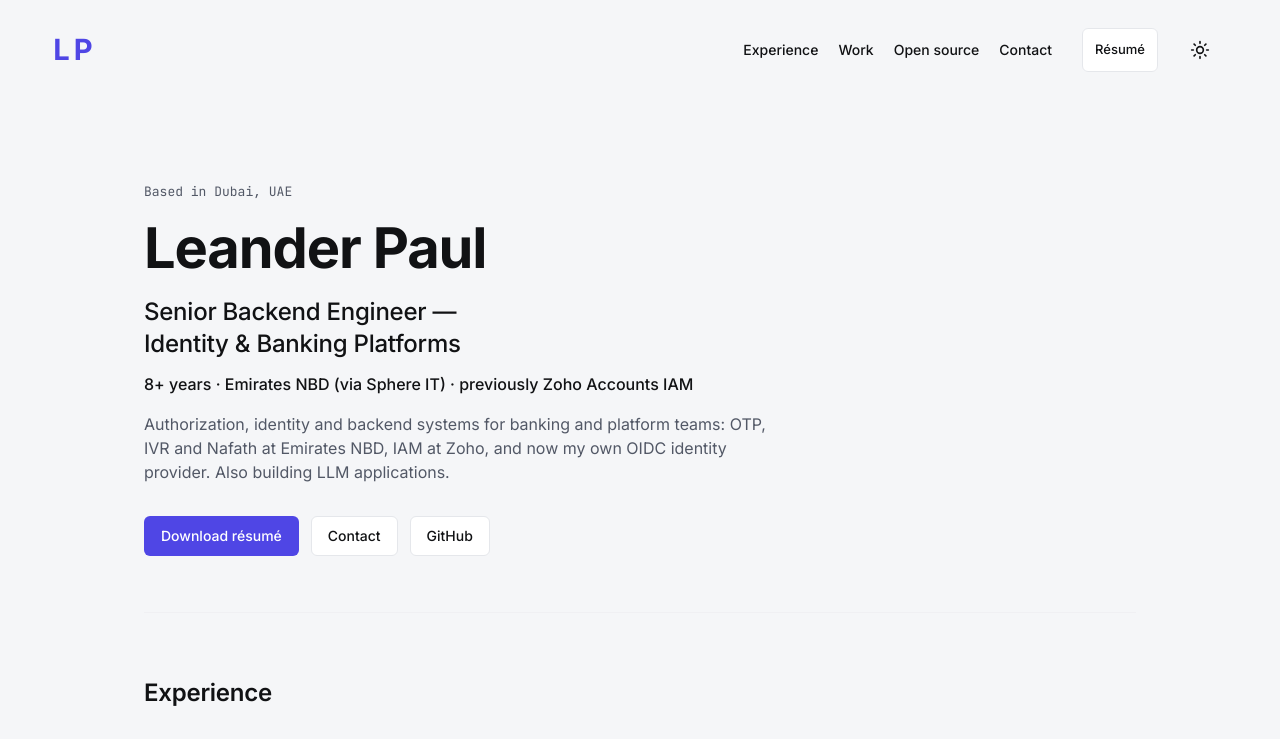
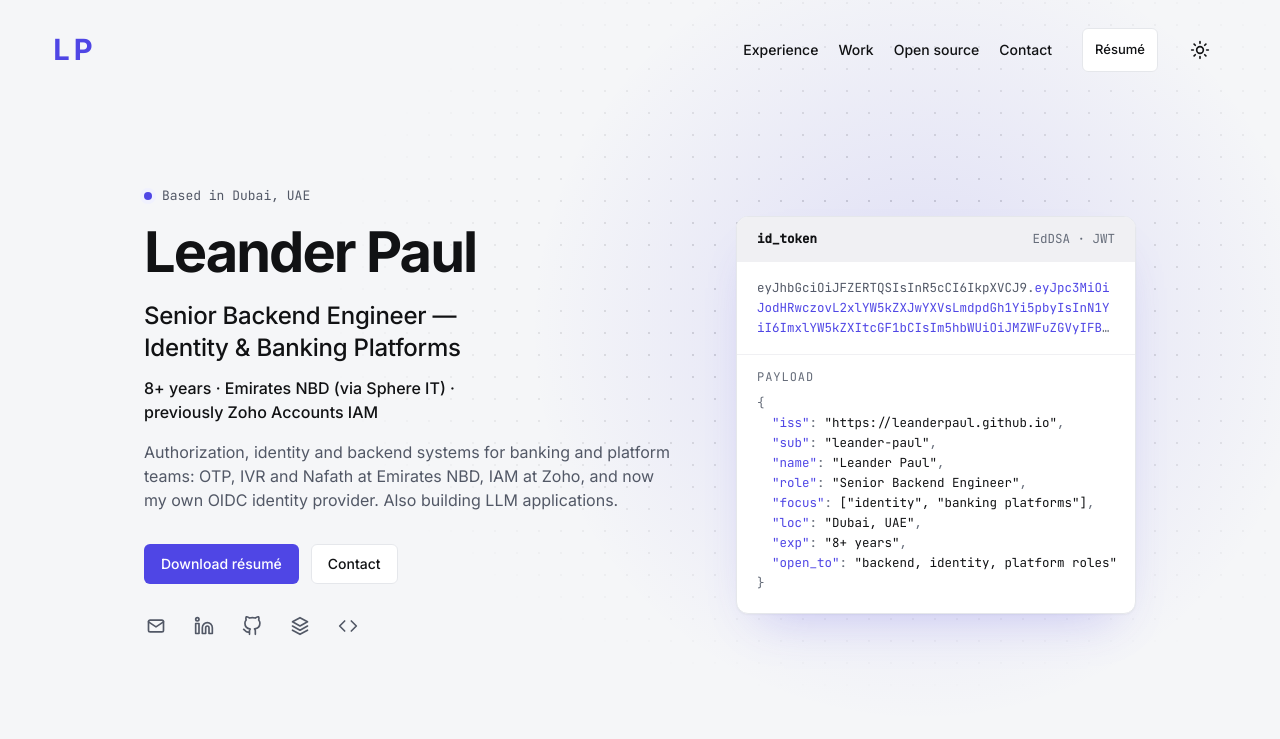
Before and after one commit to leanderpaul/leanderpaul.github.io, a Vue app: page / in a window 1280 px wide. Shown: the top 739 px of the page. Built offline with nearby package versions, Linux system fonts and the light colour scheme.

Commit message:
feat(home): add id_token hero card and numbered sections
Co-Authored-By: Claude Opus 5.5 <noreply@anthropic.com>

```diff
--- a/src/pages/home/hero.component.vue
+++ b/src/pages/home/hero.component.vue
@@ -1,31 +1,86 @@
 <script lang="ts" setup>
+import SocialIcon from '@app/components/social-icon.component.vue';
+import { SOCIAL_LINKS } from '@app/components/social-links.util';
 import { ShButton } from '@app/components/ui';
 import { HERO_CONTEXT, PROFILE, RESUME_DOWNLOAD_NAME, RESUME_FILE } from '@app/content';
+
+import TokenCard from './token-card.component.vue';
 </script>
 
 <template>
   <section class="hero" aria-labelledby="hero-title">
+    <div class="intro">
       <p class="location">Based in {{ PROFILE.location }}</p>
       <h1 id="hero-title" class="name">{{ PROFILE.name }}</h1>
       <p class="headline">{{ PROFILE.headline }}</p>
-    <p class="context">{{ HERO_CONTEXT.join(' · ') }}</p>
+      <p class="context">
+        <template v-for="(item, index) in HERO_CONTEXT" :key="item">
+          <span class="fact">{{ item }}</span>
+          <template v-if="index < HERO_CONTEXT.length - 1"> · </template>
+        </template>
+      </p>
       <p class="tagline">{{ PROFILE.tagline }}</p>
       <div class="actions">
         <ShButton variant="primary" size="lg" :href="RESUME_FILE" :download="RESUME_DOWNLOAD_NAME">Download résumé</ShButton>
         <router-link v-slot="{ href, navigate }" custom :to="{ hash: '#contact' }">
           <ShButton variant="secondary" size="lg" :href="href" @click="navigate">Contact</ShButton>
         </router-link>
-      <ShButton variant="secondary" size="lg" :href="PROFILE.links.github" target="_blank" rel="noopener">GitHub</ShButton>
       </div>
+      <ul class="socials" role="list">
+        <li v-for="link in SOCIAL_LINKS" :key="link.label">
+          <a
+            class="social"
+            :href="link.href"
+            :aria-label="link.label"
+            :title="link.label"
+            :target="link.external ? '_blank' : undefined"
+            :rel="link.external ? 'noopener' : undefined"
+          >
+            <SocialIcon :icon="link.icon" />
+          </a>
+        </li>
+      </ul>
+    </div>
+    <TokenCard class="card" />
   </section>
 </template>
 
 <style scoped>
 .hero {
-  padding: 112px 0 56px;
+  position: relative;
+  isolation: isolate;
+  display: grid;
+  grid-template-columns: minmax(0, 1fr);
+  gap: 48px;
+  align-items: center;
+  padding: 112px 0 72px;
+}
+
+.hero::before,
+.hero::after {
+  content: '';
+  position: absolute;
+  inset: -100px 0 0 50%;
+  z-index: -1;
+  width: 100vw;
+  translate: -50% 0;
+  pointer-events: none;
+}
+
+.hero::before {
+  background-image: radial-gradient(color-mix(in srgb, var(--sh-text-primary) 16%, transparent) 1px, transparent 1.5px);
+  background-size: 22px 22px;
+  mask-image: radial-gradient(ellipse 60% 70% at 70% 45%, #000 20%, transparent 75%);
+}
+
+.hero::after {
+  background: radial-gradient(560px circle at 72% 48%, color-mix(in srgb, var(--sh-accent) 14%, transparent), transparent 70%);
 }
 
 .location {
+  display: inline-flex;
+  align-items: center;
+  gap: 10px;
   margin-bottom: 16px;
   font-family: var(--sh-font-mono);
   font-size: var(--sh-text-code);
@@ -33,11 +88,20 @@ import { HERO_CONTEXT, PROFILE, RESUME_DOWNLOAD_NAME, RESUME_FILE } from '@app/c
   color: var(--sh-text-secondary);
 }
 
+.location::before {
+  content: '';
+  width: 8px;
+  height: 8px;
+  border-radius: var(--sh-radius-full);
+  background: var(--sh-accent);
+  box-shadow: 0 0 0 4px var(--sh-accent-soft);
+}
+
 .name {
   font-size: var(--sh-text-hero);
   line-height: var(--sh-text-hero--line-height);
   font-weight: 700;
-  letter-spacing: -0.02em;
+  letter-spacing: -0.035em;
 }
 
 .headline {
@@ -57,8 +121,12 @@ import { HERO_CONTEXT, PROFILE, RESUME_DOWNLOAD_NAME, RESUME_FILE } from '@app/c
   color: var(--sh-text-primary);
 }
 
+.fact {
+  white-space: nowrap;
+}
+
 .tagline {
-  max-width: 64ch;
+  max-width: 60ch;
   margin-top: 16px;
   color: var(--sh-text-secondary);
 }
@@ -70,14 +138,88 @@ import { HERO_CONTEXT, PROFILE, RESUME_DOWNLOAD_NAME, RESUME_FILE } from '@app/c
   margin-top: 32px;
 }
 
+.socials {
+  display: flex;
+  gap: 4px;
+  margin: 20px -10px 0;
+  padding: 0;
+  list-style: none;
+}
+
+.social {
+  display: inline-flex;
+  align-items: center;
+  justify-content: center;
+  width: var(--sh-tap-target);
+  height: var(--sh-tap-target);
+  color: var(--sh-text-secondary);
+  border-radius: var(--sh-radius-md);
+  transition:
+    color var(--sh-duration-fast) var(--sh-ease-standard),
+    background-color var(--sh-duration-fast) var(--sh-ease-standard);
+}
+
+.social:hover {
+  color: var(--sh-accent-text);
+  background-color: var(--sh-accent-soft);
+}
+
 .headline,
 .tagline {
   overflow-wrap: anywhere;
 }
 
+.card {
+  max-width: 440px;
+}
+
+@media (min-width: 1080px) {
+  .hero {
+    grid-template-columns: minmax(0, 1fr) 400px;
+    gap: 56px;
+  }
+
+  .card {
+    max-width: none;
+  }
+}
+
+@media (prefers-reduced-motion: no-preference) {
+  .intro > * {
+    animation: rise 600ms var(--sh-ease-emphasized) both;
+  }
+
+  .intro > :nth-child(2) {
+    animation-delay: 60ms;
+  }
+
+  .intro > :nth-child(3) {
+    animation-delay: 120ms;
+  }
+
+  .intro > :nth-child(4) {
+    animation-delay: 180ms;
+  }
+
+  .intro > :nth-child(5) {
+    animation-delay: 240ms;
+  }
+
+  .intro > :nth-child(n + 6) {
+    animation-delay: 300ms;
+  }
+}
+
+@keyframes rise {
+  from {
+    opacity: 0;
+    translate: 0 12px;
+  }
+}
+
 @media (max-width: 768px) {
   .hero {
-    padding: 72px 0 40px;
+    padding: 72px 0 48px;
   }
 
   .headline {
@@ -89,11 +231,7 @@ import { HERO_CONTEXT, PROFILE, RESUME_DOWNLOAD_NAME, RESUME_FILE } from '@app/c
 @media (max-width: 480px) {
   .actions {
     display: grid;
-    grid-template-columns: repeat(2, minmax(0, 1fr));
-  }
-
-  .actions > :first-child {
-    grid-column: 1 / -1;
+    grid-template-columns: minmax(0, 1fr);
   }
 }
 </style>
--- a/src/pages/home/home-section.component.vue
+++ b/src/pages/home/home-section.component.vue
@@ -1,10 +1,13 @@
 <script lang="ts" setup>
+import { vReveal } from '@app/utils';
+
 defineProps<{ id: string; title: string }>();
 </script>
 
 <template>
   <section :id="id" :aria-labelledby="`${id}-title`">
-    <header class="header">
+    <header v-reveal class="header">
+      <span class="kicker" aria-hidden="true"></span>
       <h2 :id="`${id}-title`" class="title">{{ title }}</h2>
       <p v-if="$slots.lead" class="lead"><slot name="lead" /></p>
     </header>
@@ -14,30 +17,48 @@ defineProps<{ id: string; title: string }>();
 
 <style scoped>
 .header {
-  margin-bottom: 32px;
+  margin-bottom: 40px;
+  counter-increment: section;
+}
+
+.kicker {
+  display: flex;
+  align-items: center;
+  gap: 16px;
+  margin-bottom: 12px;
+  font-family: var(--sh-font-mono);
+  font-size: var(--sh-text-code);
+  line-height: var(--sh-text-code--line-height);
+  color: var(--sh-accent-text);
+}
+
+.kicker::before {
+  content: counter(section, decimal-leading-zero) ' /';
+}
+
+.kicker::after {
+  content: '';
+  flex: 1;
+  height: var(--sh-border-width);
+  background: linear-gradient(to right, var(--sh-border-default), transparent);
 }
 
 .title {
-  font-size: var(--sh-text-h1);
-  line-height: var(--sh-text-h1--line-height);
-  font-weight: 600;
-  letter-spacing: -0.01em;
+  font-size: var(--sh-text-section);
+  line-height: var(--sh-text-section--line-height);
+  font-weight: 700;
+  letter-spacing: -0.025em;
 }
 
 .lead {
   max-width: 68ch;
-  margin-top: 8px;
+  margin-top: 12px;
   color: var(--sh-text-secondary);
 }
 
 @media (max-width: 768px) {
   .header {
-    margin-bottom: 24px;
-  }
-
-  .title {
-    font-size: var(--sh-text-h2);
-    line-height: var(--sh-text-h2--line-height);
+    margin-bottom: 28px;
   }
 }
 </style>
--- a/src/pages/home/home.page.vue
+++ b/src/pages/home/home.page.vue
@@ -9,7 +9,7 @@ import Skills from './skills.component.vue';
 </script>
 
 <template>
-  <div>
+  <div class="home">
     <Hero />
     <Experience class="band" />
     <FeaturedWork class="band" />
@@ -21,16 +21,19 @@ import Skills from './skills.component.vue';
 </template>
 
 <style scoped>
+.home {
+  counter-reset: section;
+}
+
 .band {
   max-width: none;
   margin: 0;
-  padding: 64px 0;
-  border-top: var(--sh-border-width) solid var(--sh-border-subtle);
+  padding: 80px 0;
 }
 
 @media (max-width: 768px) {
   .band {
-    padding: 48px 0;
+    padding: 56px 0;
   }
 }
 </style>
--- /dev/null
+++ b/src/pages/home/token-card.component.vue
@@ -0,0 +1,175 @@
+<script lang="ts" setup>
+import { PROFILE_TOKEN } from '@app/content';
+
+const SIGNATURE = '3ZzuXN2lbij103Epye5tl3UxafgSxEKCucCONFSdlcbNhrEMZ51JQZpLQciC_SdvLyWhpNibUr7h5rc1C5RrKQ';
+
+const CLAIMS = Object.entries(PROFILE_TOKEN.payload);
+
+function toBase64Url(value: unknown): string {
+  return btoa(JSON.stringify(value)).replace(/\+/g, '-').replace(/\//g, '_').replace(/=+$/, '');
+}
+
+function formatValue(value: string | string[]): string {
+  return Array.isArray(value) ? `[${value.map(item => JSON.stringify(item)).join(', ')}]` : JSON.stringify(value);
+}
+</script>
+
+<template>
+  <figure class="token" aria-label="My profile, written as a decoded ID token">
+    <header class="bar">
+      <span class="name">id_token</span>
+      <span class="alg">{{ PROFILE_TOKEN.header.alg }} · {{ PROFILE_TOKEN.header.typ }}</span>
+    </header>
+    <p class="encoded" aria-hidden="true">
+      <span class="part part--header">{{ toBase64Url(PROFILE_TOKEN.header) }}</span
+      >.<span class="part part--payload">{{ toBase64Url(PROFILE_TOKEN.payload) }}</span
+      >.<span class="part part--signature">{{ SIGNATURE }}</span>
+    </p>
+    <p class="label">Payload</p>
+    <code class="payload">
+      <span class="line punct">{</span>
+      <span v-for="([key, value], index) in CLAIMS" :key="key" class="line claim" :style="{ '--line': index }">
+        <span class="key">"{{ key }}"</span><span class="punct">: </span><span class="value">{{ formatValue(value) }}</span
+        ><span v-if="index < CLAIMS.length - 1" class="punct">,</span>
+      </span>
+      <span class="line punct">}</span>
+    </code>
+  </figure>
+</template>
+
+<style scoped>
+.token {
+  position: relative;
+  margin: 0;
+  overflow: hidden;
+  font-family: var(--sh-font-mono);
+  font-size: 0.78125rem;
+  line-height: 1.6;
+  background: var(--sh-surface-card);
+  border: var(--sh-border-width) solid var(--sh-border-default);
+  border-radius: var(--sh-radius-xl);
+  box-shadow:
+    0 1px 2px rgb(15 15 30 / 0.04),
+    0 24px 48px -24px color-mix(in srgb, var(--sh-accent) 28%, transparent);
+}
+
+.bar {
+  display: flex;
+  align-items: center;
+  justify-content: space-between;
+  gap: 12px;
+  padding: 12px 20px;
+  border-bottom: var(--sh-border-width) solid var(--sh-border-subtle);
+  background: var(--sh-surface-well);
+}
+
+.name {
+  font-weight: 600;
+  color: var(--sh-text-primary);
+}
+
+.alg {
+  color: var(--sh-text-tertiary);
+}
+
+.encoded {
+  display: -webkit-box;
+  margin: 16px 20px;
+  overflow: hidden;
+  word-break: break-all;
+  color: var(--sh-text-tertiary);
+  -webkit-line-clamp: 3;
+  -webkit-box-orient: vertical;
+}
+
+.part--header {
+  color: var(--sh-text-secondary);
+}
+
+.part--payload {
+  color: var(--sh-accent-text);
+}
+
+.part--signature {
+  color: var(--sh-text-tertiary);
+}
+
+.label {
+  margin: 0;
+  padding: 14px 20px 0;
+  border-top: var(--sh-border-width) solid var(--sh-border-subtle);
+  font-size: var(--sh-text-caption);
+  line-height: var(--sh-text-caption--line-height);
+  letter-spacing: 0.08em;
+  text-transform: uppercase;
+  color: var(--sh-text-tertiary);
+}
+
+.payload {
+  display: block;
+  padding: 8px 20px 20px;
+  overflow-x: auto;
+  font-size: inherit;
+  line-height: inherit;
+  color: var(--sh-text-primary);
+}
+
+.line {
+  display: block;
+  white-space: pre;
+}
+
+.claim {
+  padding-left: 2ch;
+}
+
+.key {
+  color: var(--sh-accent-text);
+}
+
+.punct {
+  color: var(--sh-text-tertiary);
+}
+
+@media (max-width: 480px) {
+  .token {
+    font-size: 0.6875rem;
+  }
+}
+
+@media (prefers-reduced-motion: no-preference) {
+  .token {
+    animation: rise 700ms var(--sh-ease-emphasized) 240ms both;
+  }
+
+  .part {
+    animation: fade 900ms var(--sh-ease-standard) both;
+  }
+
+  .part--payload {
+    animation-delay: 360ms;
+  }
+
+  .part--signature {
+    animation-delay: 720ms;
+  }
+
+  .claim {
+    animation: fade 420ms var(--sh-ease-standard) both;
+    animation-delay: calc(560ms + var(--line) * 70ms);
+  }
+}
+
+@keyframes rise {
+  from {
+    opacity: 0;
+    translate: 0 16px;
+  }
+}
+
+@keyframes fade {
+  from {
+    opacity: 0;
+  }
+}
+</style>
```
Lines whose indentation alone changed are shown as unchanged.
